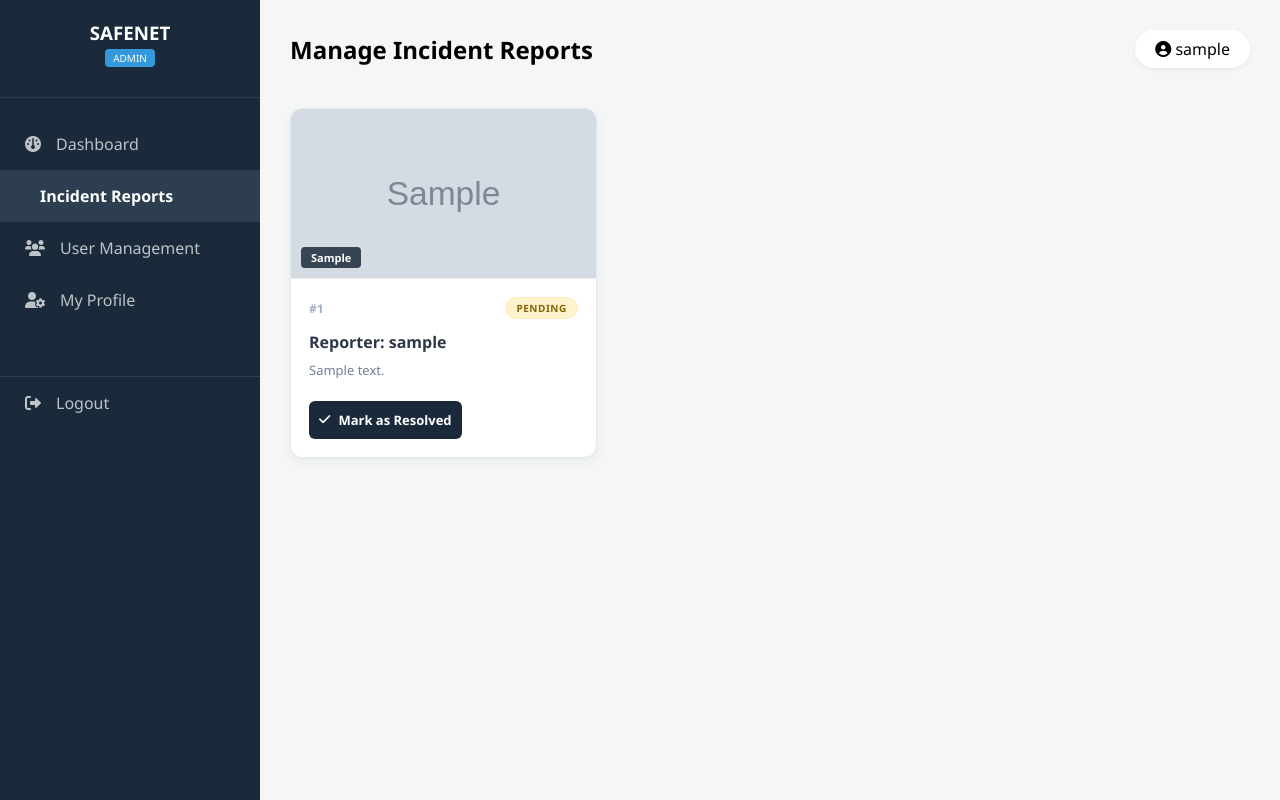
After one commit to BlazeDashX/safeNet, a PHP site: page /admin_consultant/manage_reports.php in a window 1280 px wide. The commit adds this page. Run offline with PHP 8.4, Linux system fonts and the light colour scheme; the visitor is signed in with stand-in values (Sample User, id 1); tables that the repository leaves empty or names only in its code hold one stand-in row (values such as "Sample post"); grey boxes marked "Sample" are stand-in pictures.

Commit message:
added admin mange report and related css js and php vcalidation file

```diff
--- a/assets/css/admin_dashboard.css
+++ b/assets/css/admin_dashboard.css
@@ -1,60 +1,47 @@
-* { margin:0; padding:0; box-sizing:border-box; font-family:'Segoe UI',sans-serif; }
-body { background:#eef2f5; color:#333; }
-
-/* Admin Topbar */
-.topbar {
-    background:#2c3e50; /* Darker Blue-Grey for Admin */
-    color:white; padding:15px 30px;
-    display:flex; justify-content:space-between; align-items:center;
-    position:fixed; width:100%; top:0; z-index:1000;
-}
-.badge { background:#e74c3c; padding:2px 8px; border-radius:4px; font-size:12px; margin-left:5px; }
-
-.bottombar {
-    background:#2c3e50; color:white; padding:15px;
-    position:fixed; bottom:0; width:100%; text-align:center;
+:root {
+    --sidebar-width: 260px;
+    --primary-dark: #1a2a3a;
+    --accent-blue: #3498db;
+    --bg-light: #f4f7f6;
 }
 
-.container { max-width:1100px; margin:90px auto 80px; padding:20px; }
+* { margin:0; padding:0; box-sizing:border-box; font-family:'Segoe UI', sans-serif; }
 
-/* Welcome Section */
-.welcome-banner { margin-bottom: 30px; }
-.welcome-banner h2 { color: #2c3e50; margin-bottom: 5px; }
+.admin-body { display: flex; background: var(--bg-light); min-height: 100vh; }
 
-/* Stats Grid */
-.stats-grid { display:grid; grid-template-columns:repeat(auto-fit, minmax(200px, 1fr)); gap:20px; margin-bottom: 40px; }
-.stat-card {
-    background:white; padding:20px; border-radius:10px;
-    box-shadow:0 2px 10px rgba(0,0,0,0.05); position:relative;
-    display:flex; flex-direction:column; justify-content:center;
-    height: 120px;
-}
-.stat-card .number { font-size: 32px; font-weight: bold; color: #2c3e50; }
-.stat-card .label { color: #7f8c8d; font-size: 14px; margin-top: 5px; }
-.stat-card .icon {
-    position:absolute; right:20px; top:25px; font-size: 30px;
-    opacity: 0.2;
+/* Sidebar */
+.sidebar {
+    width: var(--sidebar-width);
+    background: var(--primary-dark);
+    color: white;
+    position: fixed;
+    height: 100%;
+    padding: 20px 0;
 }
 
-/* Colors for Icons */
-.bg-red { color: #e74c3c; }
-.bg-blue { color: #3498db; }
-.bg-green { color: #27ae60; }
+.sidebar-header { text-align: center; padding-bottom: 30px; border-bottom: 1px solid #2c3e50; }
+.role-badge { font-size: 10px; background: var(--accent-blue); padding: 2px 8px; border-radius: 4px; }
 
-/* Management Grid */
-.section-title { margin-bottom: 15px; color: #555; border-bottom: 2px solid #ddd; padding-bottom: 10px; display: inline-block;}
-.dashboard-grid { display:grid; grid-template-columns:repeat(auto-fit, minmax(220px,1fr)); gap:20px; }
+.nav-links { list-style: none; margin-top: 20px; }
+.nav-links li { padding: 15px 25px; transition: 0.3s; }
+.nav-links li a { color: #bdc3c7; text-decoration: none; display: flex; align-items: center; gap: 15px; }
+.nav-links li:hover, .nav-links li.active { background: #2c3e50; }
+.nav-links li.active a { color: white; font-weight: bold; }
+.logout-link { margin-top: 50px; border-top: 1px solid #2c3e50; }
 
-.dash-card {
-    background:white; padding:25px; border-radius:12px;
-    text-align:center; text-decoration:none; color:#333;
-    box-shadow:0 4px 6px rgba(0,0,0,0.05); transition:0.3s;
-    border-top: 4px solid transparent;
-}
-.dash-card:hover { transform:translateY(-5px); box-shadow:0 10px 20px rgba(0,0,0,0.1); border-top-color: #2c3e50; }
+/* Content Area */
+.main-content { margin-left: var(--sidebar-width); flex: 1; padding: 40px; }
+.content-header { display: flex; justify-content: space-between; align-items: center; margin-bottom: 30px; }
+.user-pill { background: white; padding: 8px 20px; border-radius: 20px; box-shadow: 0 2px 5px rgba(0,0,0,0.05); }
 
-.icon-box {
-    background:#ecf0f1; width:60px; height:60px; margin:0 auto 15px;
-    border-radius:50%; display:flex; align-items:center; justify-content:center;
-    font-size:24px; color:#2c3e50;
-}
+/* Stats Cards */
+.stats-container { display: grid; grid-template-columns: repeat(3, 1fr); gap: 25px; margin-bottom: 30px; }
+.stat-card { background: white; padding: 30px; border-radius: 12px; display: flex; justify-content: space-between; align-items: center; box-shadow: 0 4px 15px rgba(0,0,0,0.05); border-left: 5px solid #ccc; }
+.stat-card h3 { font-size: 32px; color: #1a2a3a; }
+.stat-card.pending { border-left-color: #e74c3c; }
+.stat-card.reports { border-left-color: #3498db; }
+.stat-card.users { border-left-color: #2ecc71; }
+.stat-card i { font-size: 40px; opacity: 0.2; }
+
+.card { background: white; padding: 25px; border-radius: 12px; box-shadow: 0 4px 15px rgba(0,0,0,0.05); }
+.card-header { margin-bottom: 15px; border-bottom: 1px solid #eee; padding-bottom: 10px; }
--- /dev/null
+++ b/assets/css/manage_reports.css
@@ -0,0 +1,164 @@
+/* 1. Layout & Sidebar Sync */
+.admin-body {
+    display: flex;
+    margin: 0;
+    background-color: #f4f7f6; /* Subtle grey background makes white cards pop */
+    min-height: 100vh;
+}
+
+.main-content {
+    margin-left: 260px; /* Exact width of your sidebar */
+    width: calc(100% - 260px);
+    padding: 30px;
+}
+
+/* 2. Responsive Grid Logic */
+.report-grid {
+    display: grid;
+    /* This creates 2-3 cards per row depending on screen size */
+    grid-template-columns: repeat(auto-fill, minmax(300px, 1fr));
+    gap: 20px;
+    padding-top: 10px;
+}
+
+/* 3. The Card Box Design */
+.report-card {
+    background-color: #ffffff !important;
+    border: 1px solid #e1e8ed;
+    border-radius: 12px;
+    overflow: hidden;
+    box-shadow: 0 4px 12px rgba(0,0,0,0.05);
+    display: flex;
+    flex-direction: column;
+    transition: transform 0.3s ease, box-shadow 0.3s ease;
+    height: 100%; /* Ensures all cards in a row have equal height */
+}
+
+.report-card:hover {
+    transform: translateY(-5px);
+    box-shadow: 0 8px 20px rgba(0,0,0,0.12);
+}
+
+/* 4. Image/Evidence Section */
+.card-image {
+    height: 170px; /* Balanced height for grid view */
+    background: #e9ecef;
+    position: relative;
+    border-bottom: 1px solid #eee;
+}
+
+.card-image img {
+    width: 100%;
+    height: 100%;
+    object-fit: cover;
+    cursor: pointer;
+}
+
+.no-image-placeholder {
+    height: 100%;
+    display: flex;
+    align-items: center;
+    justify-content: center;
+    color: #adb5bd;
+    font-size: 13px;
+    font-style: italic;
+    background: #f8f9fa;
+}
+
+.category-tag {
+    position: absolute;
+    bottom: 10px;
+    left: 10px;
+    background: rgba(26, 42, 58, 0.85);
+    color: white;
+    padding: 3px 10px;
+    border-radius: 4px;
+    font-size: 11px;
+    font-weight: 600;
+}
+
+/* 5. Content & Typography */
+.card-content {
+    padding: 18px;
+    display: flex;
+    flex-direction: column;
+    flex-grow: 1;
+}
+
+.card-meta {
+    display: flex;
+    justify-content: space-between;
+    align-items: center;
+    margin-bottom: 12px;
+}
+
+.report-id {
+    font-weight: bold;
+    color: #a0aec0;
+    font-size: 12px;
+}
+
+.status-badge {
+    padding: 3px 10px;
+    border-radius: 20px;
+    font-size: 10px;
+    font-weight: bold;
+    text-transform: uppercase;
+    letter-spacing: 0.5px;
+}
+
+.status-Pending { background: #fff3cd; color: #856404; border: 1px solid #ffeeba; }
+.status-Resolved { background: #d4edda; color: #155724; border: 1px solid #c3e6cb; }
+
+.card-content h3 {
+    font-size: 16px;
+    color: #2d3748;
+    margin-bottom: 8px;
+}
+
+.description {
+    font-size: 13px;
+    color: #718096;
+    line-height: 1.5;
+    margin-bottom: 20px;
+    flex-grow: 1; /* Pushes the button to the bottom */
+}
+
+/* 6. Interactive Buttons */
+.btn-resolve {
+    background-color: #1a2a3a;
+    color: white;
+    border: none;
+    padding: 10px;
+    border-radius: 6px;
+    cursor: pointer;
+    font-weight: bold;
+    font-size: 13px;
+    display: flex;
+    align-items: center;
+    justify-content: center;
+    gap: 8px;
+    transition: background 0.2s;
+}
+
+.btn-resolve:hover {
+    background-color: #2c3e50;
+}
+
+.resolved-text {
+    text-align: center;
+    color: #38a169;
+    font-weight: bold;
+    padding: 8px;
+    font-size: 13px;
+}
+
+.empty-state {
+    grid-column: 1 / -1;
+    text-align: center;
+    padding: 50px;
+    background: white;
+    border-radius: 12px;
+    color: #718096;
+    border: 2px dashed #e2e8f0;
+}
--- /dev/null
+++ b/views/admin_consultant/manage_reports.php
@@ -0,0 +1,105 @@
+<?php
+session_start();
+require_once '../../models/db.php';
+
+// Security Check
+if (!isset($_SESSION['status']) || ($_SESSION['type'] != 'admin' && $_SESSION['type'] != 'consultant')) {
+    header("Location: ../login.php"); exit;
+}
+
+$con = getConnection();
+$sql = "SELECT reports.*, users.username FROM reports
+        JOIN users ON reports.user_id = users.id
+        ORDER BY reports.id DESC";
+$result = $con->query($sql);
+?>
+<!DOCTYPE html>
+<html lang="en">
+<head>
+    <meta charset="UTF-8">
+    <title>Manage Reports - SAFENET</title>
+    <link rel="stylesheet" href="../../assets/css/admin_dashboard.css">
+    <link rel="stylesheet" href="../../assets/css/manage_reports.css">
+    <link rel="stylesheet" href="https://cdnjs.cloudflare.com/ajax/libs/font-awesome/6.0.0/css/all.min.css">
+</head>
+<body class="admin-body">
+
+    <nav class="sidebar">
+        <div class="sidebar-header">
+            <h3>SAFENET</h3>
+            <span class="role-badge"><?php echo strtoupper($_SESSION['type']); ?></span>
+        </div>
+        <ul class="nav-links">
+            <li><a href="adminDashboard.php"><i class="fa-solid fa-gauge"></i> Dashboard</a></li>
+            <li class="active"><a href="manage_reports.php"><i class="fa-solid fa-file-shield"></i> Incident Reports</a></li>
+            <?php if($_SESSION['type'] == 'admin'): ?>
+                <li><a href="manage_users.php"><i class="fa-solid fa-users"></i> User Management</a></li>
+            <?php endif; ?>
+            <li><a href="../profile.php"><i class="fa-solid fa-user-gear"></i> My Profile</a></li>
+            <li class="logout-link"><a href="../../controllers/logout.php"><i class="fa-solid fa-right-from-bracket"></i> Logout</a></li>
+        </ul>
+    </nav>
+
+    <main class="main-content">
+        <header class="content-header">
+            <h2>Manage Incident Reports</h2>
+            <div class="user-pill">
+                <i class="fa-solid fa-circle-user"></i>
+                <span><?php echo htmlspecialchars($_SESSION['username']); ?></span>
+            </div>
+        </header>
+
+        <div class="report-grid">
+            <?php if($result && $result->num_rows > 0): ?>
+                <?php while($row = $result->fetch_assoc()): ?>
+                <div class="report-card">
+                    <div class="card-image">
+                        <?php if(!empty($row['image'])): ?>
+                            <img src="../../assets/uploads/<?php echo $row['image']; ?>" onclick="window.open(this.src)">
+                        <?php else: ?>
+                            <div class="no-image-placeholder">No Evidence Uploaded</div>
+                        <?php endif; ?>
+                        <span class="category-tag"><?php echo isset($row['category']) ? htmlspecialchars($row['category']) : 'Cyberbullying'; ?></span>
+                    </div>
+
+                    <div class="card-content">
+                        <div class="card-meta">
+                            <span class="report-id">#<?php echo $row['id']; ?></span>
+                            <span class="status-badge status-<?php echo $row['status']; ?>"><?php echo $row['status']; ?></span>
+                        </div>
+                        <h3>Reporter: <?php echo htmlspecialchars($row['username']); ?></h3>
+                        <p class="description"><?php echo htmlspecialchars($row['description']); ?></p>
+
+                        <div class="card-actions">
+                            <?php if($row['status'] == 'Pending'): ?>
+                                <button class="btn-resolve" onclick="updateStatus(<?php echo $row['id']; ?>, 'Resolved')">
+                                    <i class="fa-solid fa-check"></i> Mark as Resolved
+                                </button>
+                            <?php else: ?>
+                                <div class="resolved-text"><i class="fa-solid fa-circle-check"></i> Resolved</div>
+                            <?php endif; ?>
+                        </div>
+                    </div>
+                </div>
+                <?php endwhile; ?>
+            <?php else: ?>
+                <div class="empty-state">No incident reports found.</div>
+            <?php endif; ?>
+        </div>
+    </main>
+
+    <script>
+    function updateStatus(id, status) {
+        if(confirm("Confirm resolution of Report #" + id + "?")) {
+            fetch('../../controllers/updateReportStatus.php', {
+                method: 'POST',
+                headers: { 'Content-Type': 'application/x-www-form-urlencoded' },
+                body: `id=${id}&status=${status}`
+            })
+            .then(res => res.json())
+            .then(data => { if(data.success) location.reload(); else alert("Error updating status"); });
+        }
+    }
+    </script>
+</body>
+</html>
```
Also changed, not shown: controllers/updateReportStatus.php (added, +28 -0 lines), views/admin_consultant/adminDashboard.php (+73 -37 lines).
